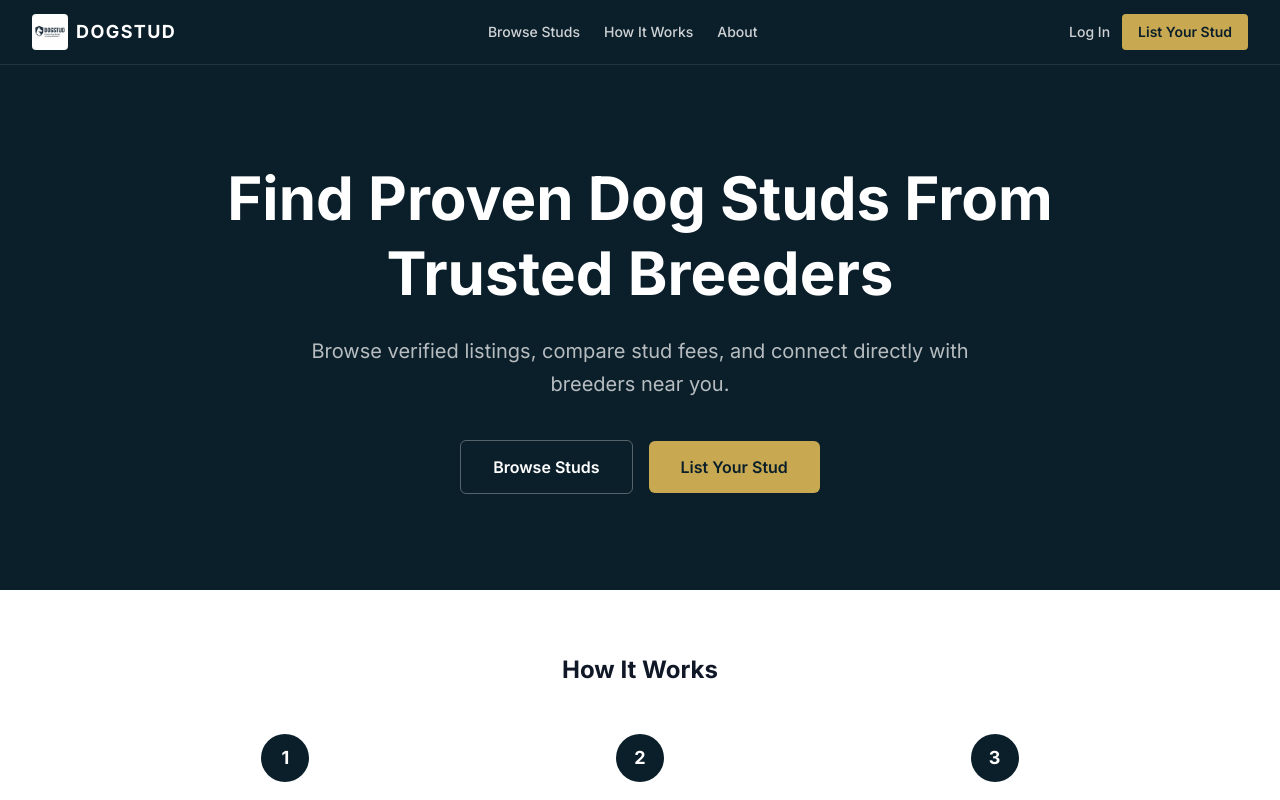
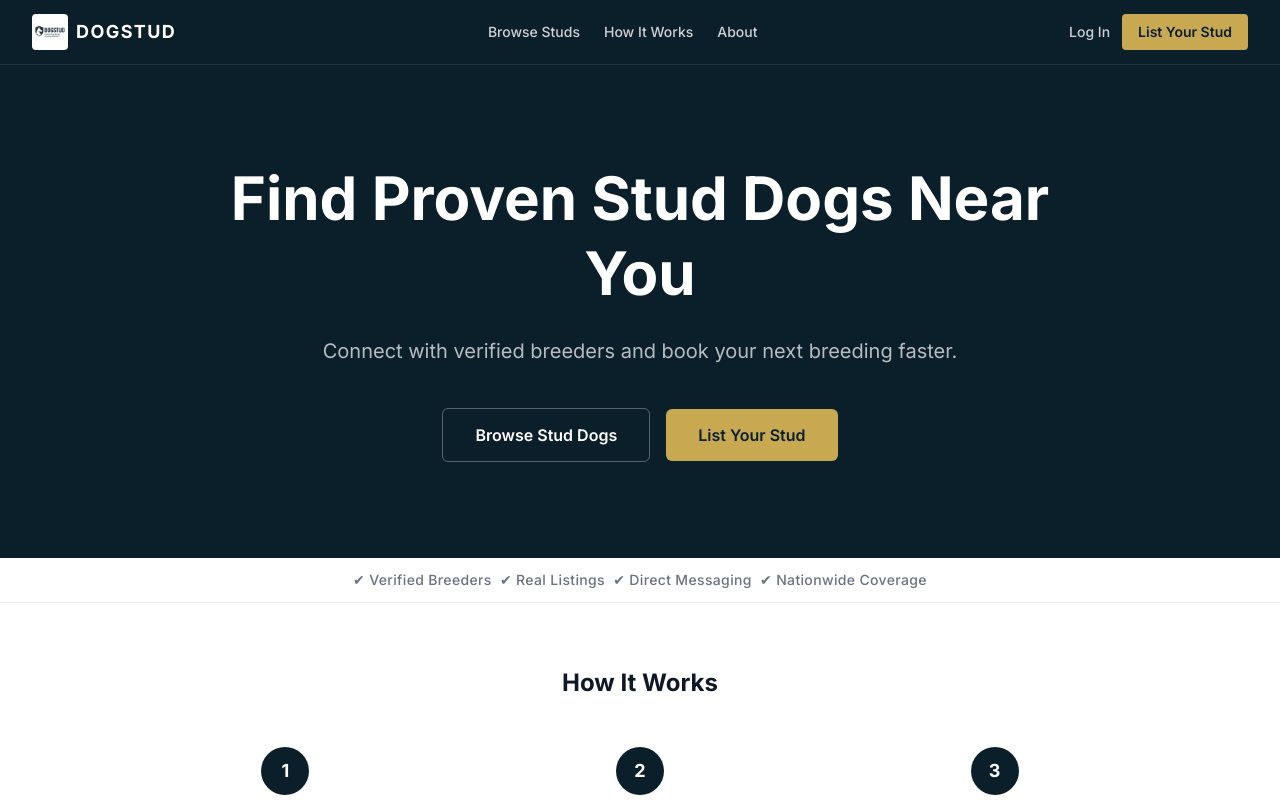
Before and after one commit to dogstud/dogstud, a Next.js app: page / in a window 1280 px wide. Shown: the top 800 px of the page. Built offline with nearby package versions, Linux system fonts and the light colour scheme; no server answers; the database is empty.

Commit message:
feat: homepage trust signals, updated copy, activity signal

```diff
--- a/src/app/page.tsx
+++ b/src/app/page.tsx
@@ -17,17 +17,17 @@ export default async function HomePage() {
       <section style={{ backgroundColor: '#0B1F2A' }} className="py-24 px-4">
         <div className="max-w-4xl mx-auto text-center">
           <h1 className="text-4xl sm:text-5xl lg:text-6xl font-bold text-white leading-tight mb-6">
-            Find Proven Dog Studs From Trusted Breeders
+            Find Proven Stud Dogs Near You
           </h1>
           <p className="text-lg sm:text-xl text-white/70 mb-10 max-w-2xl mx-auto leading-relaxed">
-            Browse verified listings, compare stud fees, and connect directly with breeders near you.
+            Connect with verified breeders and book your next breeding faster.
           </p>
           <div className="flex flex-col sm:flex-row items-center justify-center gap-4">
             <Link
               href="/studs"
               className="inline-block px-8 py-3.5 rounded-md text-base font-semibold text-white border border-white/30 hover:bg-white/10 transition-colors"
             >
-              Browse Studs
+              Browse Stud Dogs
             </Link>
             <Link
               href="/signup"
@@ -40,17 +40,28 @@ export default async function HomePage() {
         </div>
       </section>
 
+      {/* TRUST BAR */}
+      <div className="bg-white border-b border-gray-100 py-3 px-4 text-center">
+        <p className="text-sm text-gray-500 font-medium tracking-wide">
+          ✔ Verified Breeders  ✔ Real Listings  ✔ Direct Messaging  ✔ Nationwide Coverage
+        </p>
+      </div>
+
       {/* FEATURED LISTINGS */}
       {featuredListings.length > 0 && (
         <section className="py-16 px-4 bg-gray-50">
           <div className="max-w-7xl mx-auto">
             <div className="flex items-center justify-between mb-8">
-              <h2 className="text-2xl font-bold text-gray-900">Featured Studs</h2>
+              <h2 className="text-2xl font-bold text-gray-900">Available Stud Dogs</h2>
               <Link href="/studs" className="text-sm font-medium text-gray-600 hover:text-gray-900 underline">
                 View All
               </Link>
             </div>
+            <p className="text-sm text-gray-500 mb-4">🔥 New studs added this week</p>
             <ListingGrid listings={featuredListings} />
+            <p className="mt-8 text-center text-xs text-gray-400">
+              Built for breeders who want real connections — not just listings.
+            </p>
           </div>
         </section>
       )}
```
